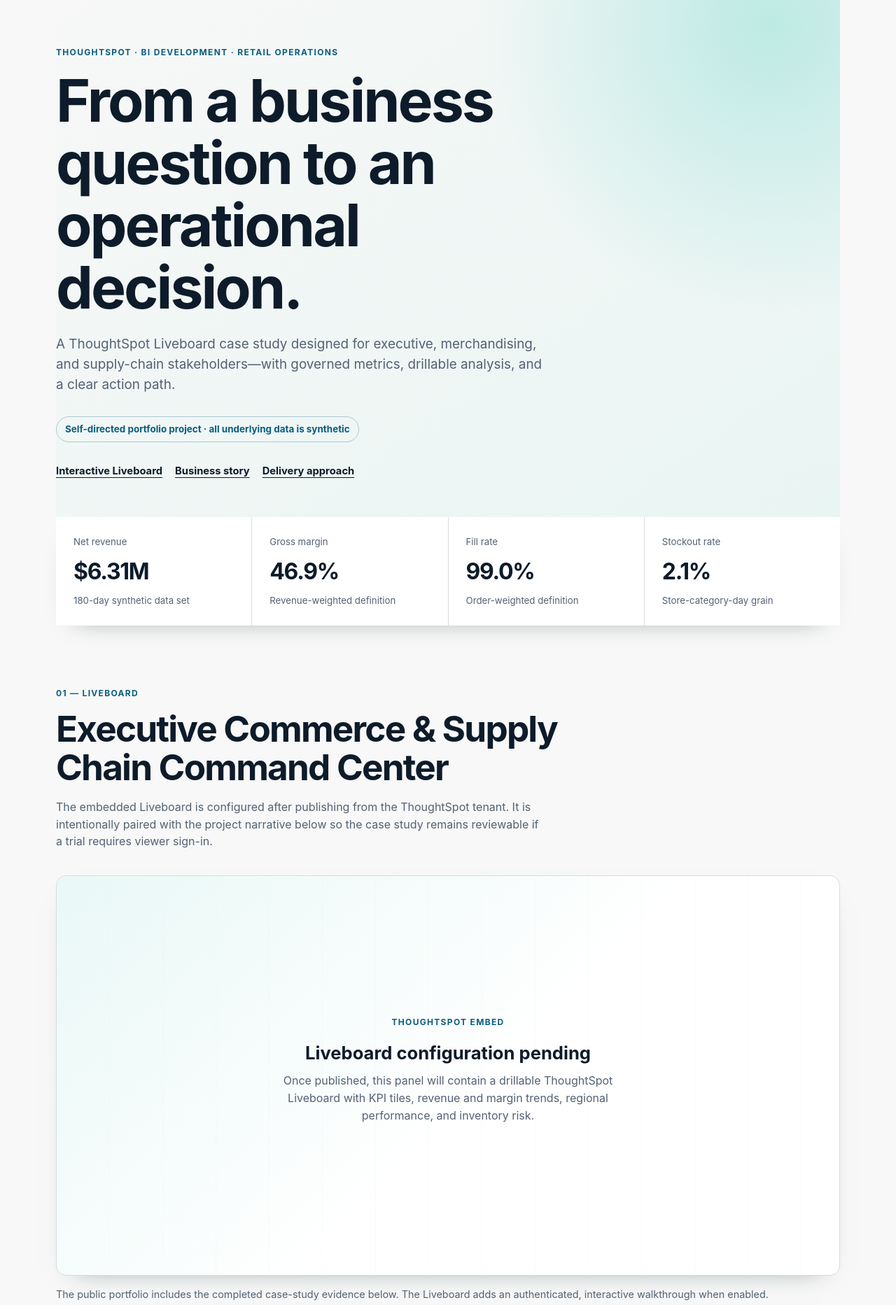
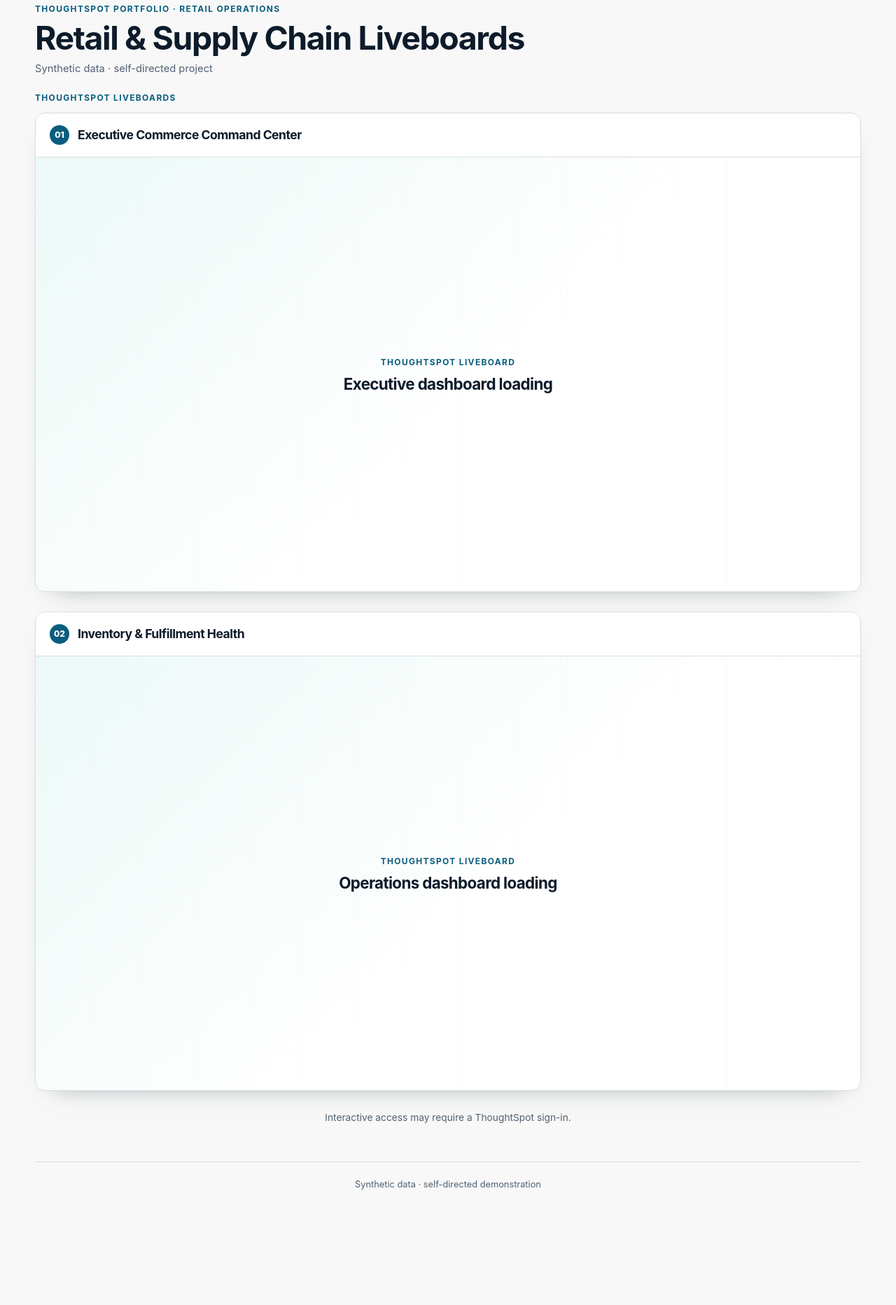
Before and after one commit to nitishpamarty/thoughtspot-retail-supply-chain-portfolio, a plain HTML site: page docs/index.html in a window 1280 px wide. Shown: the part 20-1885 px from the top of the page at 70% size. After the commit the page ends 1760 px from the top, so only its background shows below. Drawn offline with Linux system fonts and the light colour scheme.

Commit message:
Focus portfolio on ThoughtSpot liveboards

```diff
--- a/docs/index.html
+++ b/docs/index.html
@@ -3,74 +3,53 @@
   <head>
     <meta charset="UTF-8" />
     <meta name="viewport" content="width=device-width, initial-scale=1.0" />
-    <meta name="description" content="A self-directed ThoughtSpot retail and supply-chain analytics portfolio by Nitish Pamarty." />
-    <title>ThoughtSpot Retail & Supply Chain Portfolio — Nitish Pamarty</title>
+    <meta name="description" content="ThoughtSpot retail and supply-chain Liveboards by Nitish Pamarty." />
+    <title>ThoughtSpot Retail Operations — Nitish Pamarty</title>
     <link rel="stylesheet" href="styles.css" />
   </head>
   <body>
     <main>
-      <section class="hero shell">
-        <p class="eyebrow">ThoughtSpot · BI development · retail operations</p>
-        <h1>From a business question to an operational decision.</h1>
-        <p class="lede">A ThoughtSpot Liveboard case study designed for executive, merchandising, and supply-chain stakeholders—with governed metrics, drillable analysis, and a clear action path.</p>
-        <div class="notice">Self-directed portfolio project · all underlying data is synthetic</div>
-        <nav aria-label="Page sections">
-          <a href="#liveboard">Interactive Liveboard</a>
-          <a href="#story">Business story</a>
-          <a href="#delivery">Delivery approach</a>
-        </nav>
-      </section>
+      <header class="hero shell">
+        <p class="eyebrow">ThoughtSpot portfolio · retail operations</p>
+        <h1>Retail &amp; Supply Chain Liveboards</h1>
+        <p>Synthetic data · self-directed project</p>
+      </header>
 
-      <section class="metrics shell" aria-label="Key performance indicators">
-        <article><span>Net revenue</span><strong>$6.31M</strong><small>180-day synthetic data set</small></article>
-        <article><span>Gross margin</span><strong>46.9%</strong><small>Revenue-weighted definition</small></article>
-        <article><span>Fill rate</span><strong>99.0%</strong><small>Order-weighted definition</small></article>
-        <article><span>Stockout rate</span><strong>2.1%</strong><small>Store-category-day grain</small></article>
-      </section>
+      <section class="shell dashboards" aria-label="ThoughtSpot dashboards">
+        <div class="dashboard-heading">
+          <p class="eyebrow">ThoughtSpot Liveboards</p>
+        </div>
 
-      <section id="liveboard" class="shell section">
-        <div class="section-heading">
-          <p class="eyebrow">01 — Liveboard</p>
-          <h2>Executive Commerce &amp; Supply Chain Command Center</h2>
-          <p>The embedded Liveboard is configured after publishing from the ThoughtSpot tenant. It is intentionally paired with the project narrative below so the case study remains reviewable if a trial requires viewer sign-in.</p>
-        </div>
-        <div id="thoughtspot-liveboard" class="liveboard" aria-live="polite">
-          <div class="embed-placeholder">
-            <p class="eyebrow">ThoughtSpot embed</p>
-            <h3>Liveboard configuration pending</h3>
-            <p>Once published, this panel will contain a drillable ThoughtSpot Liveboard with KPI tiles, revenue and margin trends, regional performance, and inventory risk.</p>
+        <article class="dashboard-card">
+          <div class="dashboard-title">
+            <span>01</span>
+            <h3>Executive Commerce Command Center</h3>
           </div>
-        </div>
-        <p id="embed-status" class="embed-status">The public portfolio includes the completed case-study evidence below. The Liveboard adds an authenticated, interactive walkthrough when enabled.</p>
-      </section>
+          <div id="executive-liveboard" class="liveboard" aria-live="polite">
+            <div class="embed-placeholder">
+              <p class="eyebrow">ThoughtSpot Liveboard</p>
+              <h4>Executive dashboard loading</h4>
+            </div>
+          </div>
+        </article>
 
-      <section id="story" class="shell section story-grid">
-        <div>
-          <p class="eyebrow">02 — The business story</p>
-          <h2>A specific issue, not dashboard decoration.</h2>
-        </div>
-        <div class="story-copy">
-          <p>Midway through the reporting period, Consumer Electronics inventory fell beneath reorder targets. The disruption appeared across the network, with Pacific stores most exposed. The important question was not merely “what is the stockout rate?”—it was where to prioritize replenishment before sales and service levels deteriorated.</p>
-          <div class="finding"><span>Finding</span><strong>Consumer Electronics is the highest-risk category during the replenishment disruption, led by Pacific stores.</strong></div>
-          <div class="recommendation"><span>Recommended action</span><strong>Prioritize replenishment and supplier-expedite decisions for affected Pacific store/category combinations; monitor fill-rate recovery daily.</strong></div>
-        </div>
-      </section>
+        <article class="dashboard-card">
+          <div class="dashboard-title">
+            <span>02</span>
+            <h3>Inventory &amp; Fulfillment Health</h3>
+          </div>
+          <div id="inventory-liveboard" class="liveboard" aria-live="polite">
+            <div class="embed-placeholder">
+              <p class="eyebrow">ThoughtSpot Liveboard</p>
+              <h4>Operations dashboard loading</h4>
+            </div>
+          </div>
+        </article>
 
-      <section id="delivery" class="shell section">
-        <p class="eyebrow">03 — Delivery approach</p>
-        <h2>Built to be useful, explainable, and maintainable.</h2>
-        <div class="cards">
-          <article><h3>Semantic layer first</h3><p>Business-friendly names and governed definitions make search productive for non-technical partners.</p></article>
-          <article><h3>Metrics validated in SQL</h3><p>Margin, fill rate, and on-time shipment use weighted formulas to avoid misleading averages.</p></article>
-          <article><h3>Audience-specific design</h3><p>Separate executive, operations, and regional-manager views keep the decision path clear.</p></article>
-          <article><h3>Repeatable delivery</h3><p>Synthetic data generation, documented KPI logic, and TML export make the build portable and reviewable.</p></article>
-        </div>
+        <p id="embed-status" class="embed-status">Interactive access may require a ThoughtSpot sign-in.</p>
       </section>
     </main>
-    <footer class="shell">
-      <p>Built by Nitish Pamarty · <a href="https://www.linkedin.com/in/nitishpamarty/" target="_blank" rel="noopener">LinkedIn</a> · <a href="https://github.com/nitishpamarty" target="_blank" rel="noopener">GitHub</a></p>
-      <p>Self-directed demonstration using synthetic data. It does not represent client or employer work.</p>
-    </footer>
+    <footer class="shell">Synthetic data · self-directed demonstration</footer>
     <script type="module" src="embed.js"></script>
   </body>
 </html>
--- a/docs/styles.css
+++ b/docs/styles.css
@@ -11,50 +11,32 @@
 }
 
 * { box-sizing: border-box; }
-html { scroll-behavior: smooth; }
-body { margin: 0; color: var(--ink); background: var(--paper); font: 16px/1.55 Inter, ui-sans-serif, system-ui, -apple-system, BlinkMacSystemFont, "Segoe UI", sans-serif; }
-.shell { width: min(1120px, calc(100% - 40px)); margin: 0 auto; }
-.hero { padding: 86px 0 54px; background: radial-gradient(circle at 91% 7%, rgba(167, 228, 221, .7), transparent 26rem), linear-gradient(145deg, #f7f8f7 0%, #e9f5f3 100%); }
+body { margin: 0; color: var(--ink); background: var(--paper); font: 16px/1.5 Inter, ui-sans-serif, system-ui, -apple-system, BlinkMacSystemFont, "Segoe UI", sans-serif; }
+.shell { width: min(1180px, calc(100% - 40px)); margin: 0 auto; }
+.hero { padding: 24px 0 12px; }
 .hero::before { content: ""; position: absolute; inset: 0 0 auto; height: 4px; background: linear-gradient(90deg, var(--blue), var(--aqua), var(--orange)); }
-.eyebrow { color: var(--blue); font-size: .75rem; font-weight: 750; letter-spacing: .11em; text-transform: uppercase; margin: 0 0 14px; }
-h1, h2, h3, p { margin-top: 0; }
-h1, h2 { letter-spacing: -.035em; line-height: 1.06; }
-h1 { max-width: 800px; font-size: clamp(2.65rem, 7vw, 5.25rem); margin-bottom: 22px; }
-h2 { font-size: clamp(2rem, 4vw, 3.3rem); margin-bottom: 18px; }
-h3 { font-size: 1.15rem; margin-bottom: 8px; }
-.lede { max-width: 700px; color: var(--muted); font-size: 1.18rem; }
-.notice { display: inline-block; margin: 12px 0 30px; padding: 7px 12px; border: 1px solid rgba(10, 93, 126, .3); border-radius: 999px; color: var(--blue); font-size: .84rem; font-weight: 650; }
-nav { display: flex; flex-wrap: wrap; gap: 18px; }
-a { color: var(--blue); }
-nav a { color: var(--ink); font-size: .92rem; font-weight: 700; text-underline-offset: 4px; }
-.metrics { display: grid; grid-template-columns: repeat(4, 1fr); gap: 1px; margin-top: 0; background: var(--line); box-shadow: var(--shadow); }
-.metrics article { min-height: 150px; padding: 25px; background: var(--card); }
-.metrics span, .metrics small { display: block; color: var(--muted); font-size: .83rem; }
-.metrics strong { display: block; margin: 7px 0; font-size: 2rem; letter-spacing: -.04em; }
-.section { padding: 88px 0; border-bottom: 1px solid var(--line); }
-.section-heading { max-width: 750px; }
-.section-heading > p:last-child, .story-copy > p { color: var(--muted); max-width: 700px; }
-.liveboard { min-height: 570px; margin-top: 36px; overflow: hidden; border: 1px solid var(--line); border-radius: 14px; background: var(--card); box-shadow: var(--shadow); }
-.embed-placeholder { display: grid; min-height: 570px; place-content: center; padding: 38px; text-align: center; background: linear-gradient(135deg, rgba(167,228,221,.25), transparent 55%), repeating-linear-gradient(90deg, transparent, transparent 75px, rgba(13,27,42,.035) 76px); }
-.embed-placeholder h3 { font-size: 1.6rem; }
-.embed-placeholder p:last-child { max-width: 510px; color: var(--muted); }
-.embed-status { margin: 16px 0 0; color: var(--muted); font-size: .9rem; }
-.story-grid { display: grid; grid-template-columns: minmax(220px, .85fr) minmax(0, 1.15fr); gap: 70px; }
-.story-copy { font-size: 1.05rem; }
-.finding, .recommendation { margin-top: 22px; padding: 22px; border-left: 4px solid var(--blue); background: var(--card); box-shadow: var(--shadow); }
-.recommendation { border-color: var(--orange); }
-.finding span, .recommendation span { display: block; margin-bottom: 5px; color: var(--muted); font-size: .75rem; font-weight: 750; letter-spacing: .1em; text-transform: uppercase; }
-.cards { display: grid; grid-template-columns: repeat(2, 1fr); gap: 18px; margin-top: 38px; }
-.cards article { padding: 26px; border: 1px solid var(--line); border-radius: 12px; background: var(--card); box-shadow: var(--shadow); }
-.cards p { margin: 0; color: var(--muted); }
-footer { padding: 32px 0 55px; color: var(--muted); font-size: .85rem; }
-footer p { margin-bottom: 8px; }
+.eyebrow { margin: 0 0 7px; color: var(--blue); font-size: .75rem; font-weight: 750; letter-spacing: .11em; text-transform: uppercase; }
+h1, h2, h3, h4 { margin: 0; letter-spacing: -.03em; line-height: 1.1; }
+h1 { font-size: clamp(1.85rem, 4vw, 2.9rem); }
+h2 { font-size: clamp(1.55rem, 3vw, 2.25rem); }
+h3 { font-size: 1.1rem; }
+h4 { font-size: 1.4rem; }
+.hero > p:last-child { margin: 7px 0 0; color: var(--muted); font-size: .92rem; }
+.dashboards { padding-bottom: 52px; }
+.dashboard-heading { margin: 10px 0 12px; }
+.dashboard-heading .eyebrow { margin: 0; }
+.dashboard-card { margin-bottom: 28px; border: 1px solid var(--line); border-radius: 14px; overflow: hidden; background: var(--card); box-shadow: var(--shadow); }
+.dashboard-title { display: flex; align-items: center; gap: 12px; padding: 17px 20px; border-bottom: 1px solid var(--line); }
+.dashboard-title span { display: grid; place-items: center; width: 28px; height: 28px; border-radius: 50%; color: #fff; background: var(--blue); font-size: .75rem; font-weight: 800; }
+.liveboard { min-height: 620px; }
+.embed-placeholder { display: grid; min-height: 620px; place-content: center; padding: 32px; text-align: center; background: linear-gradient(135deg, rgba(167,228,221,.22), transparent 55%), repeating-linear-gradient(90deg, transparent, transparent 75px, rgba(13,27,42,.035) 76px); }
+.embed-placeholder .eyebrow { margin-bottom: 10px; }
+.embed-status { margin: 0; color: var(--muted); font-size: .86rem; text-align: center; }
+footer { padding: 22px 0 38px; border-top: 1px solid var(--line); color: var(--muted); font-size: .8rem; text-align: center; }
 
-@media (max-width: 720px) {
-  .hero { padding-top: 65px; }
-  .metrics { grid-template-columns: repeat(2, 1fr); }
-  .metrics article { min-height: 125px; padding: 18px; }
-  .section { padding: 62px 0; }
-  .story-grid, .cards { grid-template-columns: 1fr; gap: 25px; }
-  .liveboard, .embed-placeholder { min-height: 450px; }
+@media (max-width: 620px) {
+  .hero { padding-top: 22px; }
+  .dashboard-heading { display: block; }
+  .dashboard-heading h2 { margin-top: 5px; }
+  .liveboard, .embed-placeholder { min-height: 480px; }
 }
```
Also changed, not shown: docs/embed.js (+16 -12 lines).
